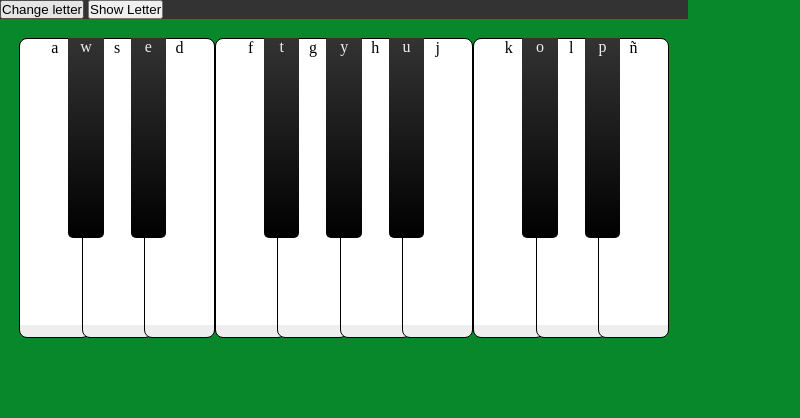
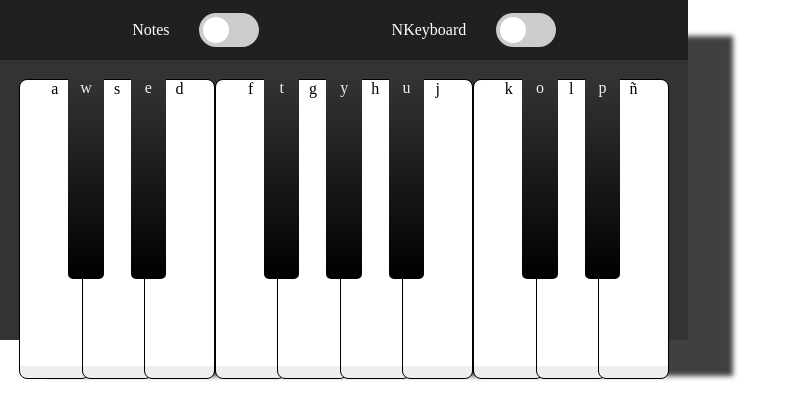
Before and after one commit to project-assigments-p2-singulaars/tiamusic, a plain HTML site: page index.html in a window 1280 px wide. Shown: the whole page, without its empty margins (0-800 px from the left). Drawn offline with Linux system fonts and the light colour scheme.

Commit message:
Add two Toggle Switch to the piano

```diff
--- a/index.html
+++ b/index.html
@@ -10,8 +10,22 @@
 <body>
     <section id="box-piano">
         <div class="instrument-menu">
-            <button>Change letter</button>
-            <button>Show Letter</button>
+            <div class="switch-instrument-menu">
+                <p class="text-instrument-menu">Notes</p>
+                <label class="switch">
+                    <input type="checkbox">
+                    <span class="slider round">
+                    </span>
+                </label>
+            </div>
+            <div class="switch-instrument-menu">
+                <p class="text-instrument-menu">NKeyboard</p>
+                <label class="switch">
+                    <input type="checkbox">
+                    <span class="slider round">
+                    </span>
+                </label>
+            </div>
         </div>
         <div  class="instrument-list">
             <div data-key="a" class="key white-key">a</div>
--- a/styles.css
+++ b/styles.css
@@ -9,11 +9,18 @@ body{
     width: 430px;
     display: flex;
     min-height: 100vh;
-    background-color: #09882b;
 }
 
 /*#region Instrument-Piano*/
 
+#box-piano{
+    background-color: #333;
+    width: 800px;
+    height: 340px;
+    -webkit-box-shadow: 45px 36px 5px 0px rgba(0,0,0,0.75);
+    -moz-box-shadow: 45px 36px 5px 0px rgba(0,0,0,0.75);
+    box-shadow: 45px 36px 5px 0px rgba(0,0,0,0.75);
+}
 
 .key{
     text-align: center;
@@ -21,7 +28,20 @@ body{
 }
 
 .instrument-menu{
-    background-color: #333;
+    background-color: #212020;
+    display: flex;
+    flex-direction: row;
+    height: 60px;
+    align-items: center;
+    justify-content: space-evenly;
+}
+
+.text-instrument-menu{
+    color: #fff;
+}
+.switch-instrument-menu{
+    display: flex;
+    align-items: center;
 }
 
 .instrument-list{
@@ -61,4 +81,67 @@ body{
     color: #eee;
 }
 
+.switch {
+    position: relative;
+    display: inline-block;
+    width: 60px;
+    height: 34px;
+    margin-left: 30px;
+  }
+
+  /* Hide default HTML checkbox */
+  .switch input {
+    opacity: 0;
+    width: 0;
+    height: 0;
+  }
+
+  /* The slider */
+  .slider {
+    position: absolute;
+    cursor: pointer;
+    top: 0;
+    left: 0;
+    right: 0;
+    bottom: 0;
+    background-color: #ccc;
+    -webkit-transition: .4s;
+    transition: .4s;
+  }
+
+  .slider:before {
+    position: absolute;
+    content: "";
+    height: 26px;
+    width: 26px;
+    left: 4px;
+    bottom: 4px;
+    background-color: white;
+    -webkit-transition: .4s;
+    transition: .4s;
+  }
+
+  input:checked + .slider {
+    background-color: #2196F3;
+  }
+
+  input:focus + .slider {
+    box-shadow: 0 0 1px #2196F3;
+  }
+
+  input:checked + .slider:before {
+    -webkit-transform: translateX(26px);
+    -ms-transform: translateX(26px);
+    transform: translateX(26px);
+  }
+
+  /* Rounded sliders */
+  .slider.round {
+    border-radius: 34px;
+  }
+
+  .slider.round:before {
+    border-radius: 50%;
+  }
+
 /*#endregion*/
```
